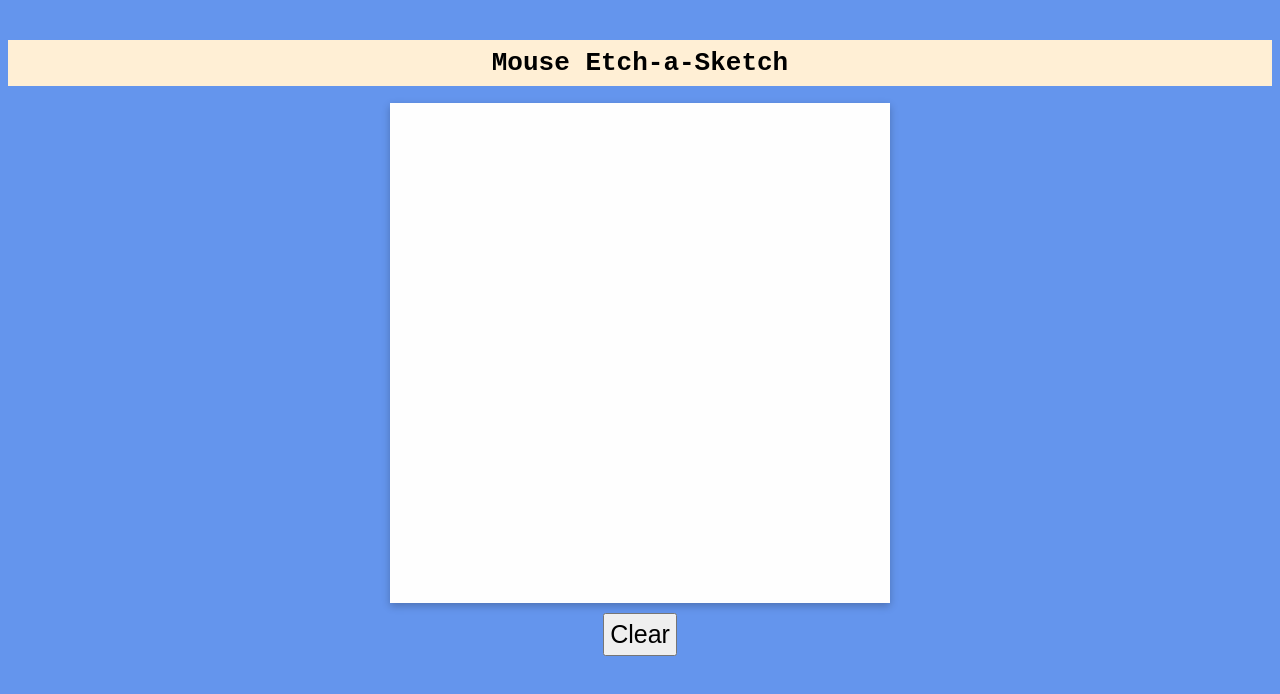
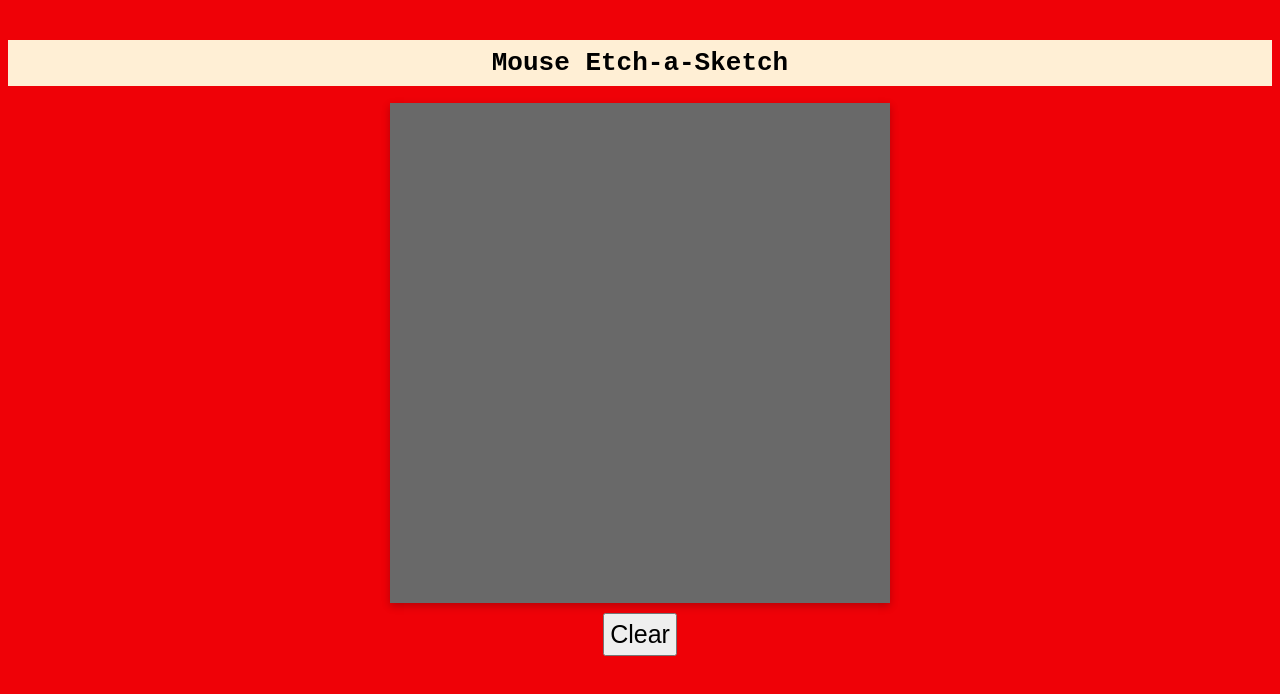
Before and after one commit to cdeacon/etch-a-sketch, a plain HTML site: page index.html in a window 1280 px wide. Drawn offline with Linux system fonts and the light colour scheme.

Commit message:
Changing colours

```diff
--- a/style.css
+++ b/style.css
@@ -1,11 +1,11 @@
 :root {
   --primary-dark: #333;
   --primary-light: #ededed;
-  --secondary-light: #fefefe;
+  --secondary-light: #696969;
 }
 
 body{
-  background: cornflowerblue;
+  background: #EF0107;
 }
 
 h1{
```
